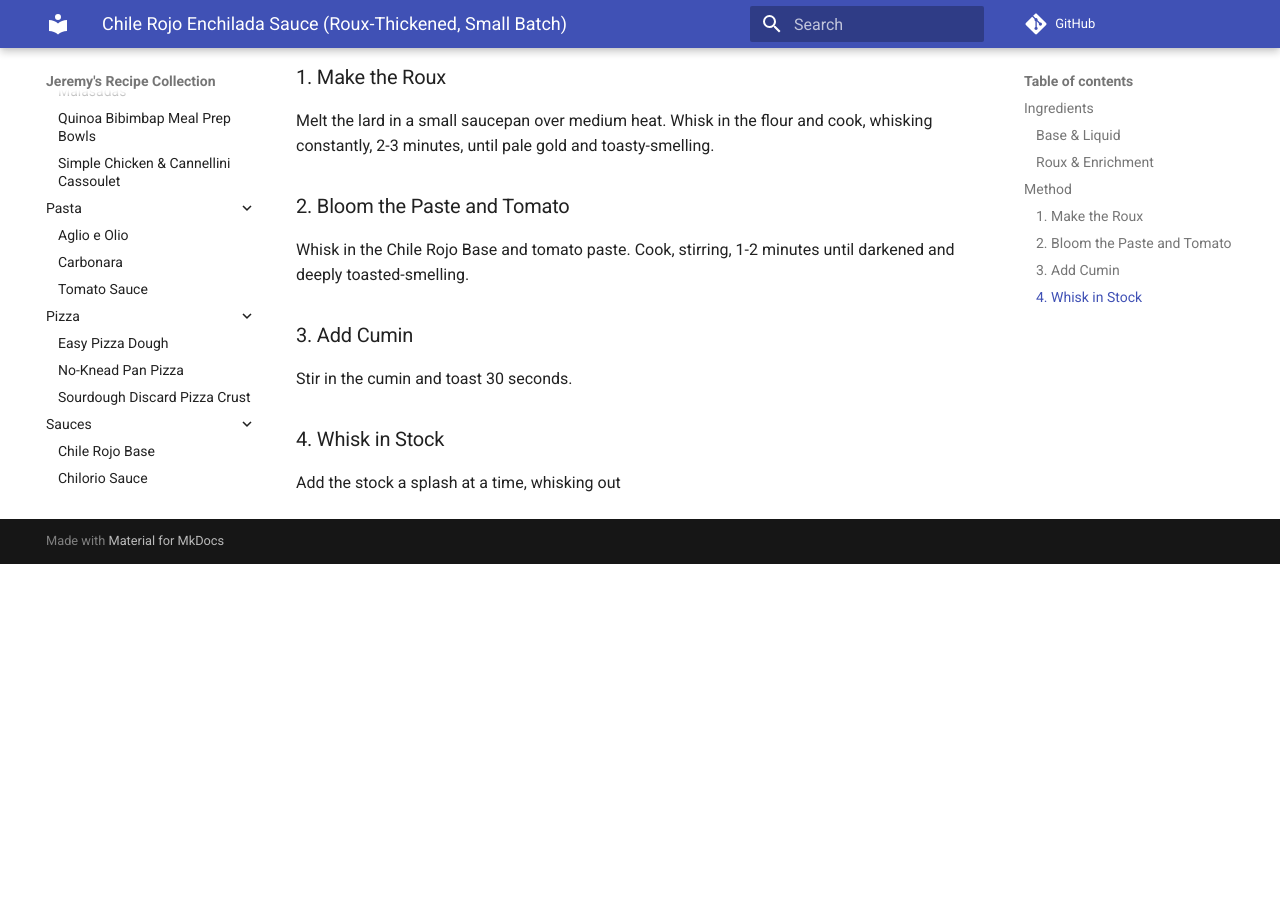
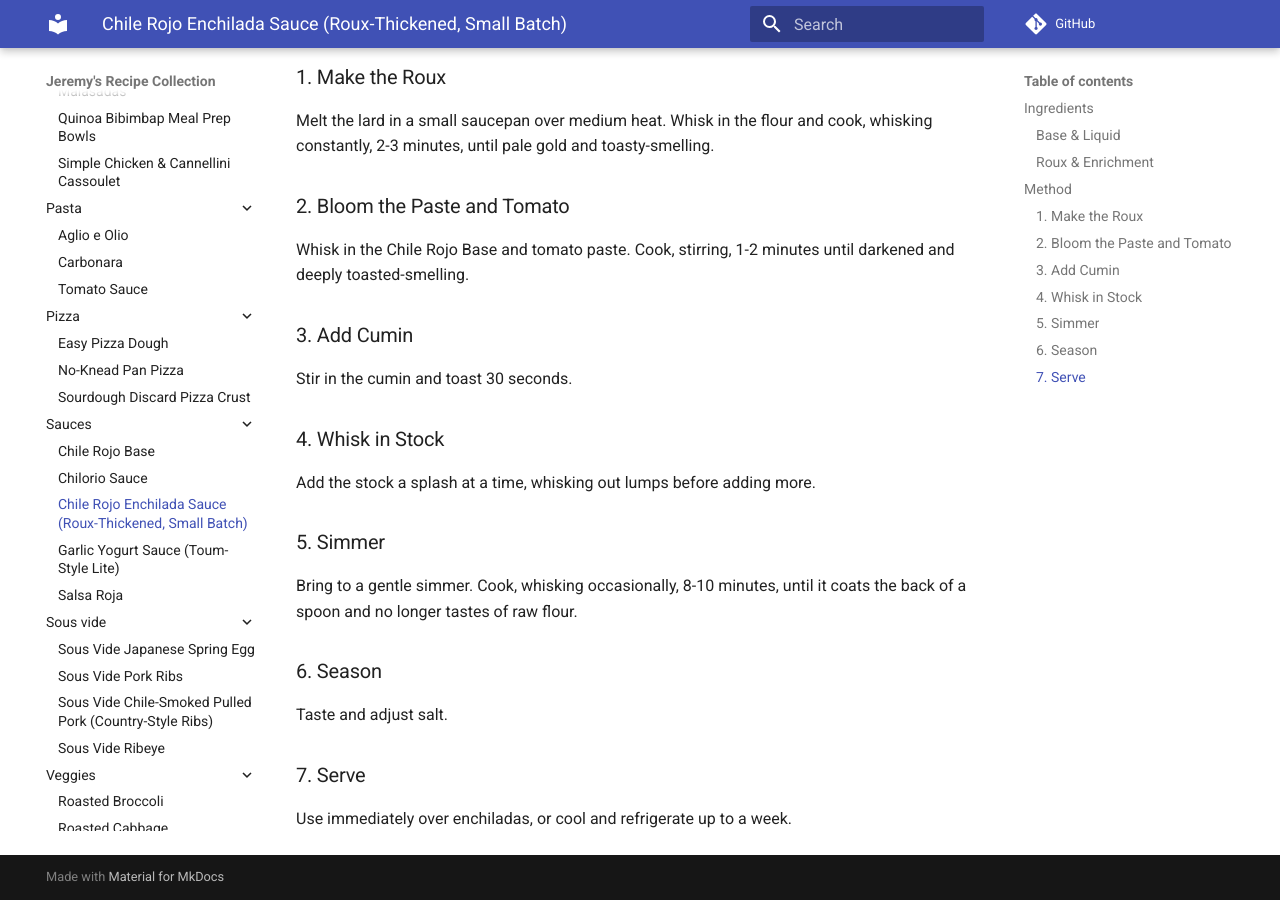
Before and after one commit to normanj9/recipes, an MkDocs documentation site: the page built from docs/recipes/sauces/enchilada-sauce.md, in a window 1280 px wide and 900 px high, scrolled down 762 px. Built offline with MkDocs 1.6.1 and Material for MkDocs 9.7.7, drawn with Linux system fonts in a browser that asks for light colours; comment, search, counter and statistics services are not loaded; before the commit the page ends 1326 px from its top, so only the background shows below that.

Commit message:
Update enchilada-sauce.md

```diff
--- a/docs/recipes/sauces/enchilada-sauce.md
+++ b/docs/recipes/sauces/enchilada-sauce.md
@@ -28,4 +28,13 @@
 Stir in the cumin and toast 30 seconds.
 
 ### 4. Whisk in Stock
-Add the stock a splash at a time, whisking out
+Add the stock a splash at a time, whisking out lumps before adding more.
+
+### 5. Simmer
+Bring to a gentle simmer. Cook, whisking occasionally, 8-10 minutes, until it coats the back of a spoon and no longer tastes of raw flour.
+
+### 6. Season
+Taste and adjust salt.
+
+### 7. Serve
+Use immediately over enchiladas, or cool and refrigerate up to a week.
```
